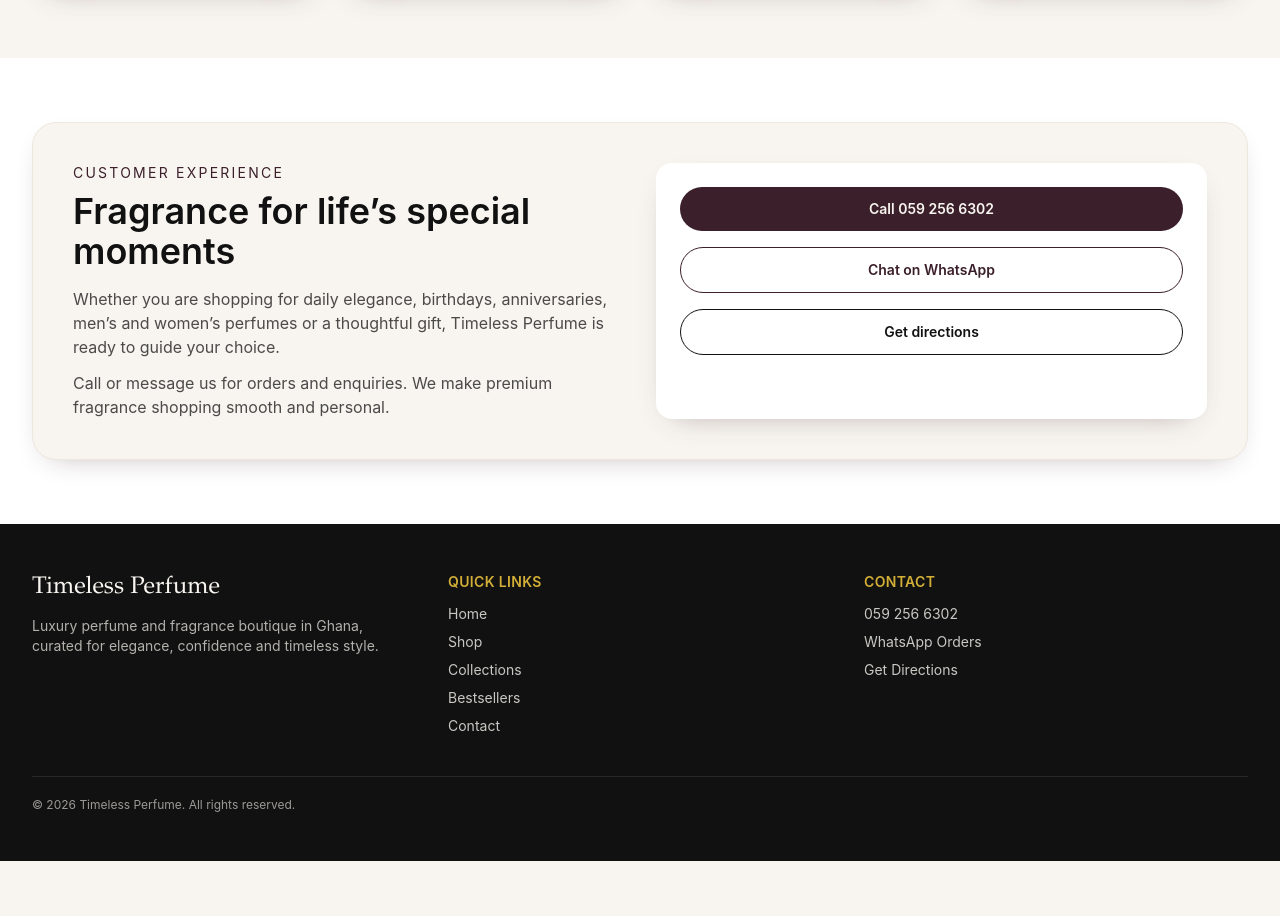
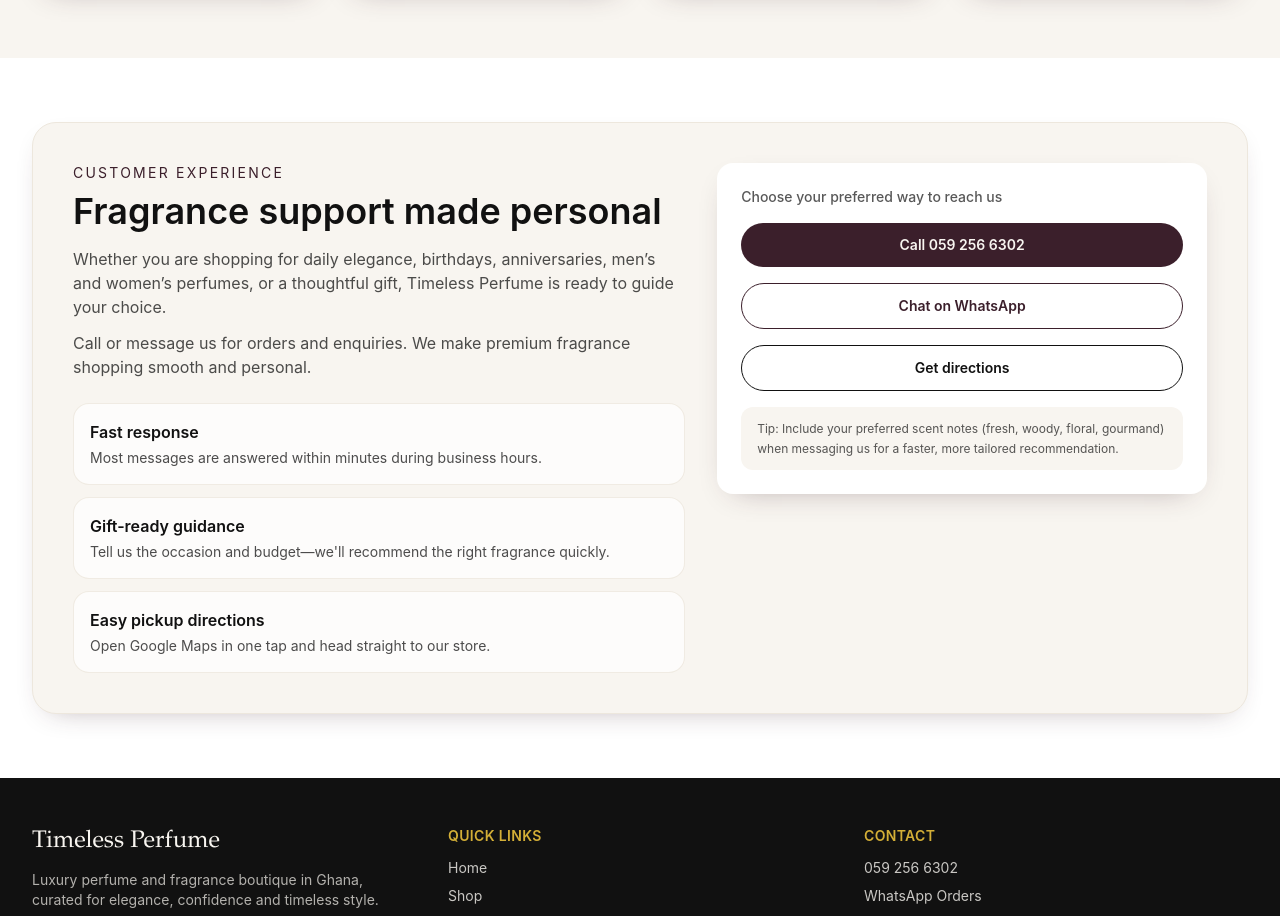
Before and after one commit to learngermanghana/timeless, a Next.js app: page / in a window 1280 px wide. Shown: the part 4280-5196 px from the top of the page. Before the commit the page ends 5141 px from the top, so only its background shows below. Built offline with nearby package versions, Linux system fonts and the light colour scheme; no server answers.

Commit message:
Improve contact section layout and messaging

```diff
--- a/components/contact-section.tsx
+++ b/components/contact-section.tsx
@@ -1,22 +1,50 @@
 import { MAPS_URL, PHONE_DISPLAY, PHONE_E164, WHATSAPP_URL } from "@/lib/constants";
+
+const supportHighlights = [
+  {
+    title: "Fast response",
+    description: "Most messages are answered within minutes during business hours.",
+  },
+  {
+    title: "Gift-ready guidance",
+    description: "Tell us the occasion and budget—we'll recommend the right fragrance quickly.",
+  },
+  {
+    title: "Easy pickup directions",
+    description: "Open Google Maps in one tap and head straight to our store.",
+  },
+];
 
 export default function ContactSection() {
   return (
     <section className="bg-white px-4 py-16 sm:px-6 lg:px-8" id="contact">
-      <div className="mx-auto grid max-w-7xl gap-8 rounded-3xl border border-brand-neutral bg-brand-light p-6 shadow-soft sm:p-10 lg:grid-cols-2">
+      <div className="mx-auto max-w-7xl rounded-3xl border border-brand-neutral bg-brand-light p-6 shadow-soft sm:p-10">
+        <div className="grid gap-8 lg:grid-cols-[1.25fr_1fr] lg:items-start">
           <div>
             <p className="text-sm uppercase tracking-[0.16em] text-brand-primary">Customer Experience</p>
-          <h2 className="mt-2 text-3xl font-semibold text-brand-secondary sm:text-4xl">Fragrance for life’s special moments</h2>
+            <h2 className="mt-2 text-3xl font-semibold text-brand-secondary sm:text-4xl">
+              Fragrance support made personal
+            </h2>
             <p className="mt-4 text-brand-secondary/75">
-            Whether you are shopping for daily elegance, birthdays, anniversaries, men’s and women’s perfumes or a
+              Whether you are shopping for daily elegance, birthdays, anniversaries, men’s and women’s perfumes, or a
               thoughtful gift, Timeless Perfume is ready to guide your choice.
             </p>
             <p className="mt-3 text-brand-secondary/75">
               Call or message us for orders and enquiries. We make premium fragrance shopping smooth and personal.
             </p>
+
+            <ul className="mt-6 space-y-3">
+              {supportHighlights.map((item) => (
+                <li key={item.title} className="rounded-2xl border border-brand-neutral/80 bg-white/70 p-4">
+                  <p className="font-semibold text-brand-secondary">{item.title}</p>
+                  <p className="mt-1 text-sm text-brand-secondary/75">{item.description}</p>
+                </li>
+              ))}
+            </ul>
           </div>
 
           <div className="space-y-4 rounded-2xl bg-white p-6 shadow-soft">
+            <p className="text-sm font-medium text-brand-secondary/70">Choose your preferred way to reach us</p>
             <a
               href={`tel:${PHONE_E164}`}
               className="block rounded-full bg-brand-primary px-5 py-3 text-center text-sm font-semibold text-brand-light transition hover:bg-brand-secondary"
@@ -39,6 +67,11 @@
             >
               Get directions
             </a>
+            <p className="rounded-xl bg-brand-light px-4 py-3 text-xs leading-relaxed text-brand-secondary/70">
+              Tip: Include your preferred scent notes (fresh, woody, floral, gourmand) when messaging us for a faster,
+              more tailored recommendation.
+            </p>
+          </div>
         </div>
       </div>
     </section>
```
Lines whose indentation alone changed are shown as unchanged.
